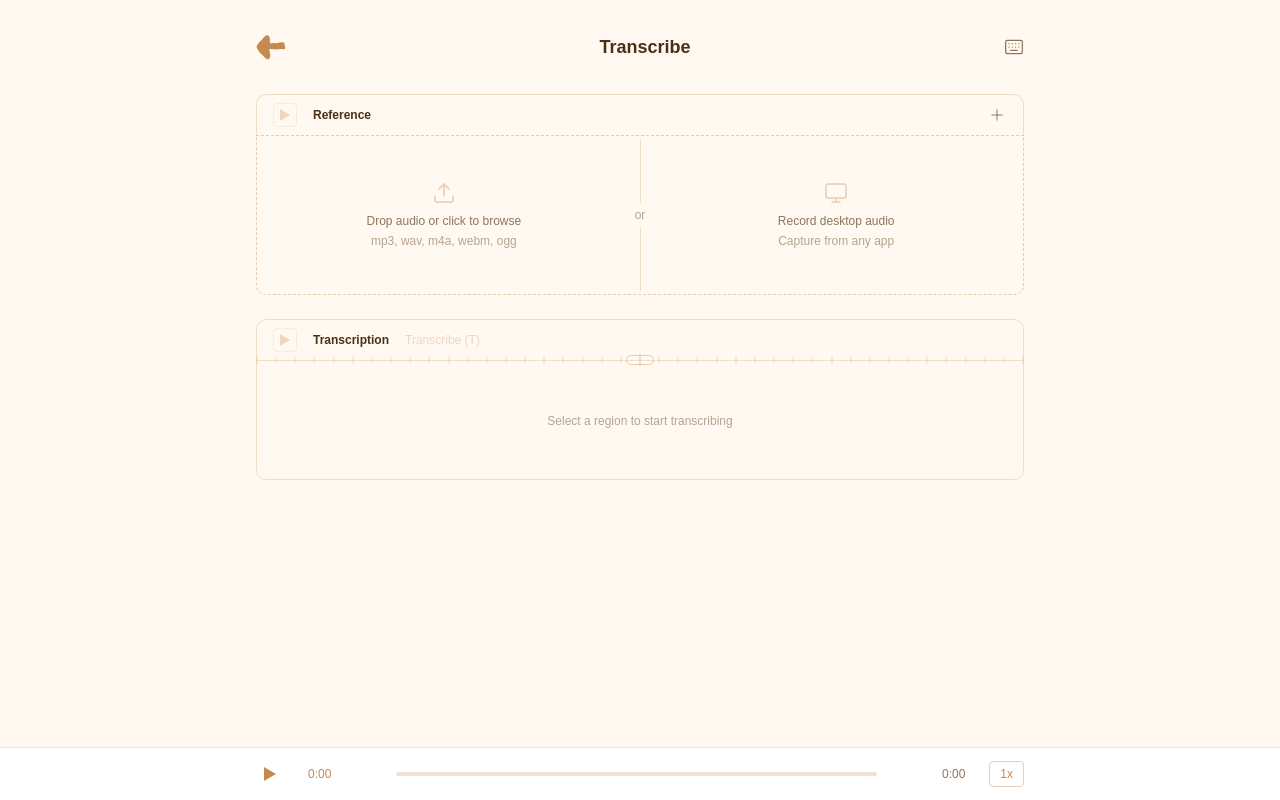
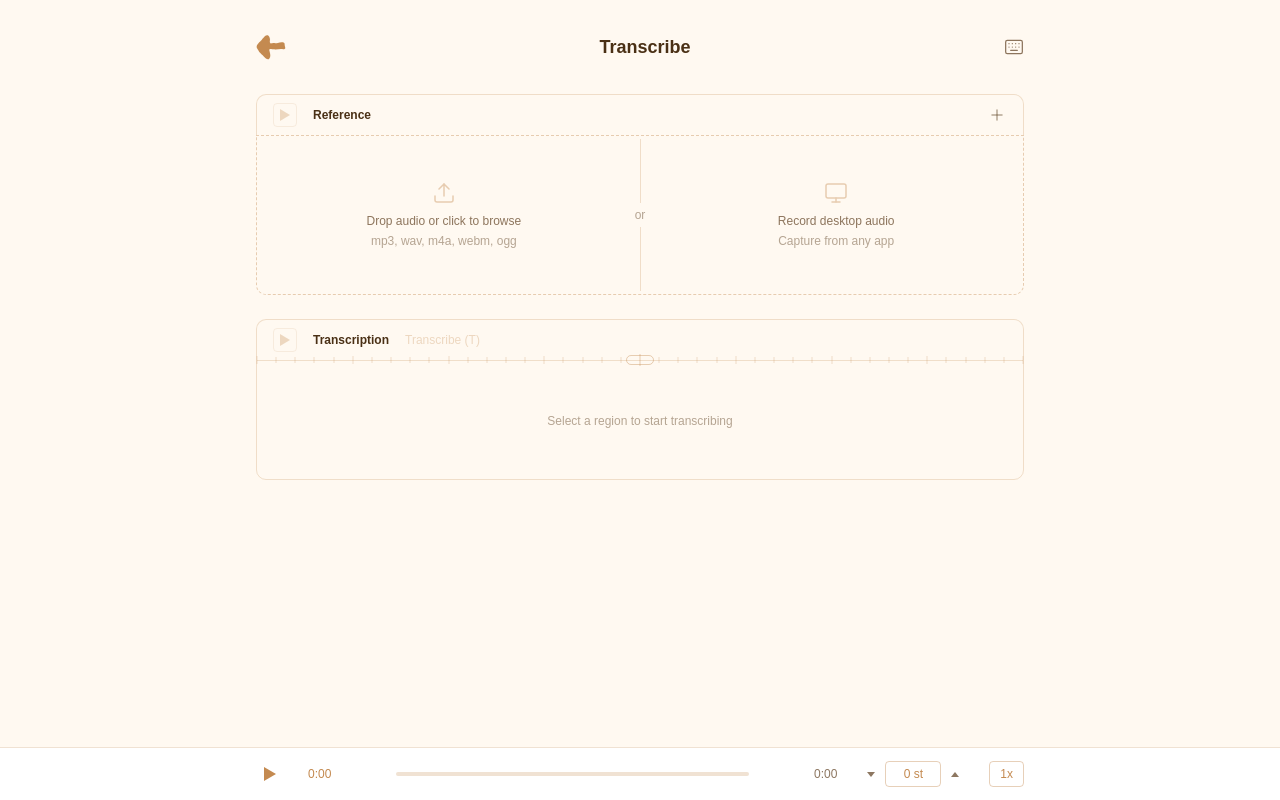
Before and after one commit to JacobACan/JustIntonation, a Next.js app in the folder app/: page /transcribe in a window 1280 px wide. Built offline with nearby package versions, Linux system fonts and the light colour scheme; a web font is replaced by a local one.

Commit message:
transposition

```diff
--- a/app/app/transcribe/page.tsx
+++ b/app/app/transcribe/page.tsx
@@ -185,6 +185,7 @@ export default function TranscribePage() {
     service!,
     (state) => state.context.transcriptionVolume,
   );
+  const transpose = useSelector(service!, (state) => state.context.transpose);
   const syncOffsetMs = useSelector(
     service!,
     (state) => state.context.syncOffsetMs,
@@ -226,6 +227,7 @@ export default function TranscribePage() {
           return;
         }
         engine.setRate(playbackRate);
+        engine.setTranspose(transpose);
         engineRef.current = engine;
         setEngineReady(true);
       });
@@ -243,6 +245,16 @@ export default function TranscribePage() {
   useEffect(() => {
     engineRef.current?.setRate(playbackRate);
   }, [playbackRate]);
+
+  // Sync transpose to engine (ref track gets global transpose,
+  // trans track gets the delta: current - recordedTranspose)
+  useEffect(() => {
+    const engine = engineRef.current;
+    if (!engine) return;
+    engine.setTranspose(transpose);
+    const recordedT = currentRecording?.recordedTranspose ?? 0;
+    engine.setTransTranspose(transpose - recordedT);
+  }, [transpose, currentRecording]);
 
   // Load transcription audio buffer into engine when recording changes
   useEffect(() => {
@@ -265,6 +277,12 @@ export default function TranscribePage() {
         if (cancelled || !engineRef.current) return;
         engineRef.current.loadTranscription(result.audioBuffer);
         currentRecordingId.current = currentRecording.id;
+        // Set trans transpose delta for this recording
+        const snapshot = service!.getSnapshot();
+        const globalT = snapshot.context.transpose;
+        engineRef.current.setTransTranspose(
+          globalT - (currentRecording.recordedTranspose ?? 0),
+        );
 
         // If playing with trans active, start the new transcription in sync
         if (isPlayingRef.current && transActiveRef.current) {
@@ -703,12 +721,33 @@ export default function TranscribePage() {
         service.send({ type: TranscribeEvent.SET_SPEED, rate: 1.0 });
       }
 
-      // Shift + Left/Right arrow: move to previous/next marker section
+      // ArrowUp/ArrowDown or W/S (no modifiers): transpose up/down by 1 semitone
+      if (
+        (e.code === "ArrowUp" ||
+          e.code === "ArrowDown" ||
+          e.code === "KeyW" ||
+          e.code === "KeyS") &&
+        !e.shiftKey &&
+        !e.ctrlKey &&
+        !e.metaKey &&
+        isReady
+      ) {
+        e.preventDefault();
+        const delta =
+          e.code === "ArrowUp" || e.code === "KeyW" ? 1 : -1;
+        const next = Math.max(-12, Math.min(12, transpose + delta));
+        service.send({ type: TranscribeEvent.SET_TRANSPOSE, semitones: next });
+      }
+
+      // Shift + Left/Right arrow or Shift + A/D: move to previous/next marker section
       if (
         e.shiftKey &&
         !e.ctrlKey &&
         !e.metaKey &&
-        (e.code === "ArrowLeft" || e.code === "ArrowRight") &&
+        (e.code === "ArrowLeft" ||
+          e.code === "ArrowRight" ||
+          e.code === "KeyA" ||
+          e.code === "KeyD") &&
         isReady &&
         markers.length > 0
       ) {
@@ -728,7 +767,7 @@ export default function TranscribePage() {
         }
 
         const nextIdx =
-          e.code === "ArrowRight"
+          e.code === "ArrowRight" || e.code === "KeyD"
             ? Math.min(currentIdx + 1, boundaries.length - 2)
             : Math.max(currentIdx - 1, 0);
 
@@ -747,8 +786,12 @@ export default function TranscribePage() {
         });
       }
 
-      // Ctrl/Cmd + Left/Right arrow: nudge playhead
-      if ((e.ctrlKey || e.metaKey) && e.code === "ArrowLeft" && isReady) {
+      // Ctrl/Cmd + Left/Right arrow or Ctrl/Cmd + A/D: nudge playhead
+      if (
+        (e.ctrlKey || e.metaKey) &&
+        (e.code === "ArrowLeft" || e.code === "KeyA") &&
+        isReady
+      ) {
         e.preventDefault();
         const visibleDuration = duration / zoom;
         const nudge = visibleDuration * NUDGE_FRACTION;
@@ -766,7 +809,11 @@ export default function TranscribePage() {
         service.send({ type: TranscribeEvent.SEEK, time: newTime });
       }
 
-      if ((e.ctrlKey || e.metaKey) && e.code === "ArrowRight" && isReady) {
+      if (
+        (e.ctrlKey || e.metaKey) &&
+        (e.code === "ArrowRight" || e.code === "KeyD") &&
+        isReady
+      ) {
         e.preventDefault();
         const visibleDuration = duration / zoom;
         const nudge = visibleDuration * NUDGE_FRACTION;
@@ -827,6 +874,7 @@ export default function TranscribePage() {
     loopRegion,
     markers,
     playbackRate,
+    transpose,
     startPlayback,
     stopPlayback,
     seekBoth,
@@ -1217,6 +1265,12 @@ export default function TranscribePage() {
         <PlaybackControls
           isPlaying={isPlayingState}
           onTogglePlayback={handleTogglePlayback}
+          onTransposeChange={(semitones: number) =>
+            service?.send({
+              type: TranscribeEvent.SET_TRANSPOSE,
+              semitones,
+            })
+          }
         />
         <TranscriptionWorkspace
           referenceRegionTime={referenceRegionTime}
--- a/app/components/providers/transcribeProvider.tsx
+++ b/app/components/providers/transcribeProvider.tsx
@@ -113,6 +113,7 @@ export default function TranscribeProvider({
             isLooping: settings.isLooping,
             recordings,
             playbackRate: settings.playbackRate,
+            transpose: settings.transpose ?? 0,
             transcriptionVolume: settings.transcriptionVolume,
             syncOffsetMs: settings.syncOffsetMs,
             currentTime: settings.currentTime ?? 0,
@@ -135,6 +136,7 @@ export default function TranscribeProvider({
 
     saveTrackSettings(trackId, {
       playbackRate: ctx.playbackRate,
+      transpose: ctx.transpose,
       transcriptionVolume: ctx.transcriptionVolume,
       syncOffsetMs: ctx.syncOffsetMs,
       markers: ctx.markers,
@@ -149,6 +151,7 @@ export default function TranscribeProvider({
         createdAt: r.createdAt,
         region: r.region,
         duration: r.duration,
+        recordedTranspose: r.recordedTranspose ?? 0,
       })),
     });
 
--- a/app/components/transcribe/playbackControls.tsx
+++ b/app/components/transcribe/playbackControls.tsx
@@ -15,9 +15,11 @@ function formatTime(seconds: number): string {
 export default function PlaybackControls({
   isPlaying,
   onTogglePlayback,
+  onTransposeChange,
 }: {
   isPlaying: boolean;
   onTogglePlayback: () => void;
+  onTransposeChange: (semitones: number) => void;
 }) {
   const service = useContext(TranscribeMachineContext);
   const [open, setOpen] = useState(false);
@@ -32,6 +34,7 @@ export default function PlaybackControls({
     service!,
     (state) => state.context.playbackRate,
   );
+  const transpose = useSelector(service!, (state) => state.context.transpose);
 
   const setSpeed = useCallback(
     (rate: number) => {
@@ -97,6 +100,47 @@ export default function PlaybackControls({
             {formatTime(duration)}
           </span>
 
+          {/* Transpose control */}
+          <div className="flex items-center gap-1">
+            <button
+              onClick={() =>
+                onTransposeChange(Math.max(-12, transpose - 1))
+              }
+              disabled={transpose <= -12}
+              className="flex h-5 w-5 items-center justify-center rounded text-[var(--text-secondary)] transition-colors hover:cursor-pointer hover:text-[var(--middleground1)] disabled:opacity-30 disabled:hover:cursor-default"
+              aria-label="Transpose down"
+            >
+              <svg width="8" height="5" viewBox="0 0 8 5" fill="currentColor">
+                <polygon points="0,0 8,0 4,5" />
+              </svg>
+            </button>
+            <button
+              onClick={() => onTransposeChange(0)}
+              className={`min-w-[3.5rem] rounded border px-2 py-1 text-xs transition-colors hover:cursor-pointer ${
+                transpose === 0
+                  ? "border-[var(--surface-border-medium)] text-[var(--middleground1)]"
+                  : "border-[var(--surface-border-medium)] text-[var(--foreground2)]"
+              }`}
+              title="Click to reset transpose"
+            >
+              {transpose === 0
+                ? "0 st"
+                : `${transpose > 0 ? "+" : ""}${transpose} st`}
+            </button>
+            <button
+              onClick={() =>
+                onTransposeChange(Math.min(12, transpose + 1))
+              }
+              disabled={transpose >= 12}
+              className="flex h-5 w-5 items-center justify-center rounded text-[var(--text-secondary)] transition-colors hover:cursor-pointer hover:text-[var(--middleground1)] disabled:opacity-30 disabled:hover:cursor-default"
+              aria-label="Transpose up"
+            >
+              <svg width="8" height="5" viewBox="0 0 8 5" fill="currentColor">
+                <polygon points="0,5 8,5 4,0" />
+              </svg>
+            </button>
+          </div>
+
           {/* Speed dropdown (drops up) */}
           <div
             className="relative flex items-center"
--- a/app/components/transcribe/recordingControls.tsx
+++ b/app/components/transcribe/recordingControls.tsx
@@ -26,6 +26,7 @@ export default function RecordingControls() {
     }),
   );
   const loopRegion = useSelector(service!, (state) => state.context.loopRegion);
+  const transpose = useSelector(service!, (state) => state.context.transpose);
 
   const pendingRecordingRef = useRef<{
     objectUrl: string;
@@ -73,6 +74,7 @@ export default function RecordingControls() {
         createdAt: Date.now(),
         region: loopRegion,
         duration: pendingRecordingRef.current.duration,
+        recordedTranspose: transpose,
       },
     });
 
--- a/app/components/transcribe/transcriptionWorkspace.tsx
+++ b/app/components/transcribe/transcriptionWorkspace.tsx
@@ -64,6 +64,7 @@ export default function TranscriptionWorkspace({
     (state) => state.context.duration,
   );
   const loopRegion = useSelector(service!, (state) => state.context.loopRegion);
+  const transpose = useSelector(service!, (state) => state.context.transpose);
   const syncOffsetMs = useSelector(
     service!,
     (state) => state.context.syncOffsetMs,
@@ -215,6 +216,7 @@ export default function TranscriptionWorkspace({
         createdAt: Date.now(),
         region: loopRegion,
         duration: targetDuration,
+        recordedTranspose: transpose,
       },
     });
     setSaveStatus("saved");
--- a/app/lib/mediaRecorder.ts
+++ b/app/lib/mediaRecorder.ts
@@ -212,6 +212,7 @@ export class AudioRecorder {
           createdAt: Date.now(),
           region,
           duration,
+          recordedTranspose: 0,
         });
       };
 
--- a/app/lib/transcribeAudio.ts
+++ b/app/lib/transcribeAudio.ts
@@ -36,6 +36,8 @@ export class DualTrackAudioEngine {
   private ref: TrackState;
   private trans: TrackState;
   private _playbackRate: number = 1;
+  private _transposeSemitones: number = 0;
+  private _transTransposeSemitones: number = 0;
   private _disposed: boolean = false;
 
   private constructor(
@@ -184,28 +186,47 @@ export class DualTrackAudioEngine {
 
   setRate(rate: number): void {
     this._playbackRate = rate;
-    const pitchCorrection = 1 / rate;
+    this.applyPitch();
 
-    // Update ref
-    this.ref.soundTouch.pitch.value = pitchCorrection;
-    if (this.ref.source) {
-      // Seamlessly update: record current position, recreate source at new rate
+    // Seamlessly update playing sources at new rate
+    if (this.ref.source && this.ref.playing) {
       const currentTime = this.getTrackTime(this.ref);
-      if (this.ref.playing) {
-        this.stopRefSource();
-        this.startSource(this.ref, currentTime);
-      }
+      this.stopRefSource();
+      this.startSource(this.ref, currentTime);
     }
 
-    // Update trans
-    this.trans.soundTouch.pitch.value = pitchCorrection;
-    if (this.trans.source) {
+    if (this.trans.source && this.trans.playing) {
       const currentTime = this.getTrackTime(this.trans);
-      if (this.trans.playing) {
-        this.stopTransSource();
-        this.startSource(this.trans, currentTime);
-      }
+      this.stopTransSource();
+      this.startSource(this.trans, currentTime);
     }
+  }
+
+  setTranspose(semitones: number): void {
+    this._transposeSemitones = semitones;
+    this.applyPitch();
+  }
+
+  get transpose(): number {
+    return this._transposeSemitones;
+  }
+
+  /**
+   * Set the transpose offset for the transcription track independently.
+   * This is the delta: currentTranspose - recordedTranspose.
+   */
+  setTransTranspose(semitones: number): void {
+    this._transTransposeSemitones = semitones;
+    this.applyPitch();
+  }
+
+  /** Recompute SoundTouch pitch per track: rate correction * transpose shift */
+  private applyPitch(): void {
+    const pitchCorrection = 1 / this._playbackRate;
+    const refShift = Math.pow(2, this._transposeSemitones / 12);
+    this.ref.soundTouch.pitch.value = pitchCorrection * refShift;
+    const transShift = Math.pow(2, this._transTransposeSemitones / 12);
+    this.trans.soundTouch.pitch.value = pitchCorrection * transShift;
   }
 
   get playbackRate(): number {
--- a/app/lib/transcribeStorage.ts
+++ b/app/lib/transcribeStorage.ts
@@ -96,6 +96,7 @@ export function saveTrackList(list: TrackList): void {
 
 export interface TrackSettings {
   playbackRate: number;
+  transpose: number;
   transcriptionVolume: number;
   syncOffsetMs: number;
   markers: Marker[];
@@ -110,6 +111,7 @@ export interface TrackSettings {
     createdAt: number;
     region: Region | null;
     duration: number;
+    recordedTranspose: number;
   }>;
 }
 
@@ -195,6 +197,7 @@ export async function saveRecording(recording: Recording): Promise<void> {
     createdAt: recording.createdAt,
     region: recording.region,
     duration: recording.duration,
+    recordedTranspose: recording.recordedTranspose ?? 0,
   });
 }
 
@@ -206,6 +209,7 @@ export async function loadRecording(id: string): Promise<Recording | null> {
     createdAt: number;
     region: Region | null;
     duration: number;
+    recordedTranspose?: number;
   }>(RECORDINGS_STORE, id);
   if (!data) return null;
   const blob = new Blob([data.buffer], { type: data.mimeType });
@@ -216,6 +220,7 @@ export async function loadRecording(id: string): Promise<Recording | null> {
     createdAt: data.createdAt,
     region: data.region,
     duration: data.duration,
+    recordedTranspose: data.recordedTranspose ?? 0,
   };
 }
 
@@ -293,6 +298,7 @@ export function migrateIfNeeded(): void {
     const id = crypto.randomUUID();
     saveTrackSettings(id, {
       playbackRate: old.playbackRate ?? 1,
+      transpose: old.transpose ?? 0,
       transcriptionVolume: old.transcriptionVolume ?? 0.2,
       syncOffsetMs: old.syncOffsetMs ?? 0,
       markers: old.markers ?? [],
--- a/app/machines/transcribeProcess.ts
+++ b/app/machines/transcribeProcess.ts
@@ -6,6 +6,7 @@ import { decodeAudioFile, computeWaveformPeaks } from "@/lib/transcribeActors";
 export enum TranscribeEvent {
   LOAD_FILE = "LOAD_FILE",
   SET_SPEED = "SET_SPEED",
+  SET_TRANSPOSE = "SET_TRANSPOSE",
   SEEK = "SEEK",
   DROP_MARKER = "DROP_MARKER",
   DELETE_MARKER = "DELETE_MARKER",
@@ -44,6 +45,11 @@ type LoadFileEvent = {
 type SetSpeedEvent = {
   type: TranscribeEvent.SET_SPEED;
   rate: number;
+};
+
+type SetTransposeEvent = {
+  type: TranscribeEvent.SET_TRANSPOSE;
+  semitones: number;
 };
 
 type SeekEvent = {
@@ -111,6 +117,7 @@ type RestoreEvent = {
 export type TranscribeEvents =
   | LoadFileEvent
   | SetSpeedEvent
+  | SetTransposeEvent
   | SeekEvent
   | DropMarkerEvent
   | DeleteMarkerEvent
@@ -140,6 +147,7 @@ export interface TranscribeContext {
   loopRegion: Region | null;
   isLooping: boolean;
   recordings: Recording[];
+  transpose: number;
   transcriptionVolume: number;
   syncOffsetMs: number;
   fileName: string;
@@ -157,6 +165,7 @@ const defaultContext: TranscribeContext = {
   loopRegion: null,
   isLooping: false,
   recordings: [],
+  transpose: 0,
   transcriptionVolume: 0.2,
   syncOffsetMs: 0,
   fileName: "",
@@ -183,6 +192,11 @@ export const transcribeMachine = setup({
     [TranscribeEvent.SET_SPEED]: {
       actions: assign({
         playbackRate: ({ event }) => (event as SetSpeedEvent).rate,
+      }),
+    },
+    [TranscribeEvent.SET_TRANSPOSE]: {
+      actions: assign({
+        transpose: ({ event }) => (event as SetTransposeEvent).semitones,
       }),
     },
     [TranscribeEvent.SET_TRANSCRIPTION_VOLUME]: {
--- a/app/types/transcribe.ts
+++ b/app/types/transcribe.ts
@@ -16,6 +16,7 @@ export interface Recording {
   createdAt: number;
   region: Region | null; // section that was looping during recording
   duration: number; // seconds
+  recordedTranspose: number; // global transpose (semitones) when this was recorded
 }
 
 export interface WaveformPeak {
```
Also changed, not shown: app/components/transcribe/keybindsPanel.tsx (+7 -5 lines).
